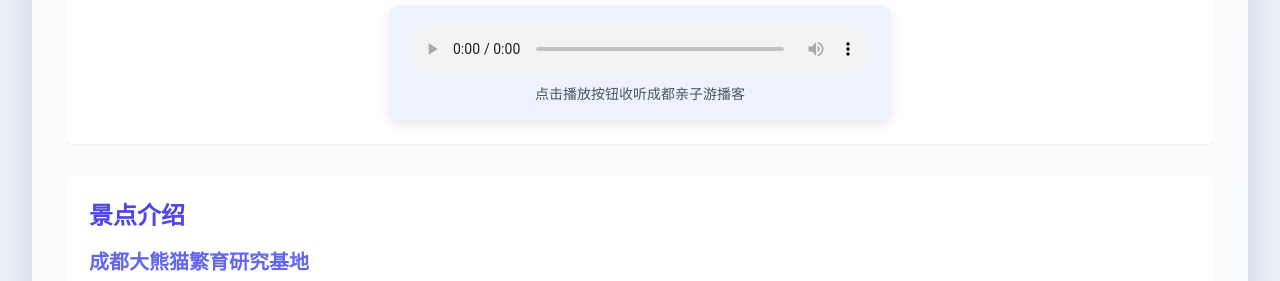
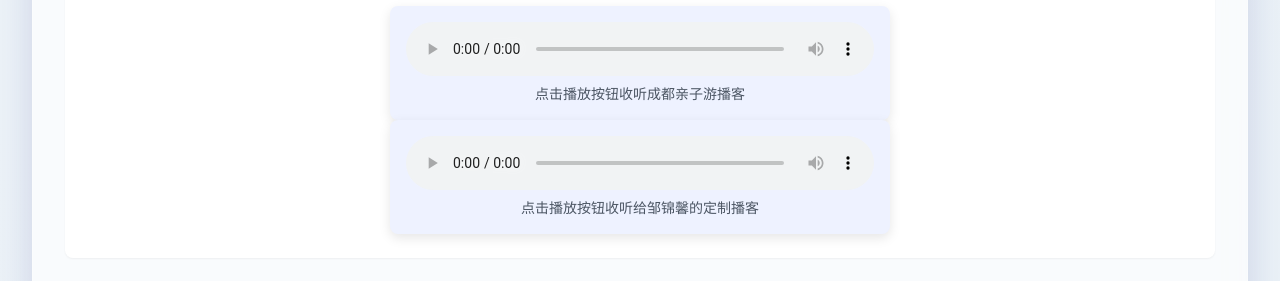
Before and after one commit to kbbj0/kbbj0.github.io, a plain HTML site: page index.html in a window 1280 px wide. Shown: the part 8080-8361 px from the top of the page. Drawn offline with nearby package versions, Linux system fonts and the light colour scheme.

Commit message:
Update index.html

```diff
--- a/index.html
+++ b/index.html
@@ -498,6 +498,13 @@
                     </audio>
                     <p class="text-sm text-gray-600 mt-2 text-center">点击播放按钮收听成都亲子游播客</p>
                 </div>
+                <div class="audio-player bg-indigo-50 p-4 rounded-lg">
+                    <audio controls class="w-full">
+                        <source src="https://lf-bot-studio-plugin-resource.coze.cn/obj/bot-studio-platform-plugin-tos/sami_podcast/tts/3ace39ead67a41fc96f0f64907062844.mp3" type="audio/mpeg">
+                        您的浏览器不支持音频元素。
+                    </audio>
+                    <p class="text-sm text-gray-600 mt-2 text-center">点击播放按钮收听给邹锦馨的定制播客</p>
+                </div>
             </div>
 
             <div class="bg-white p-6 rounded-lg shadow-sm mb-8">
```
